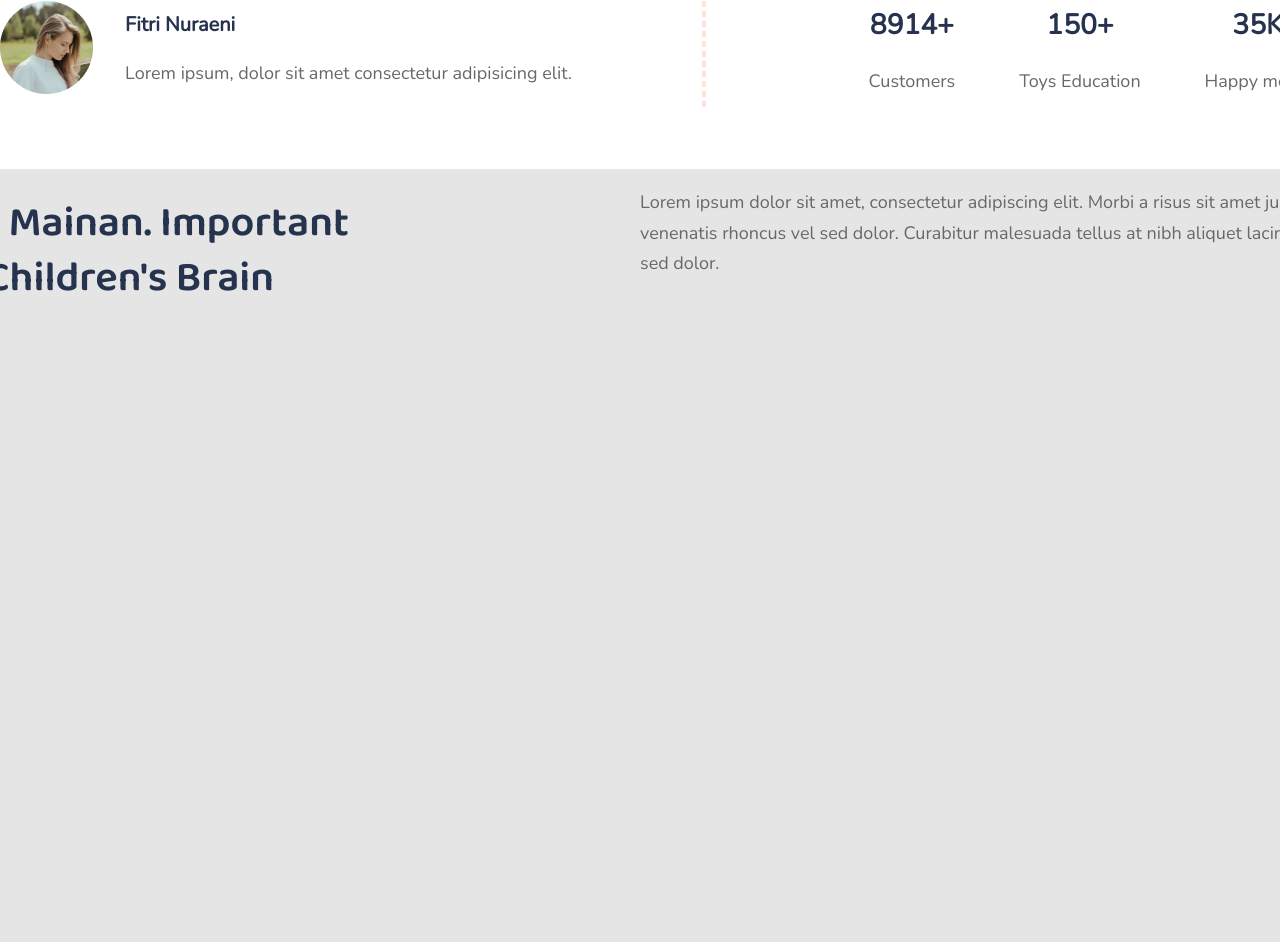
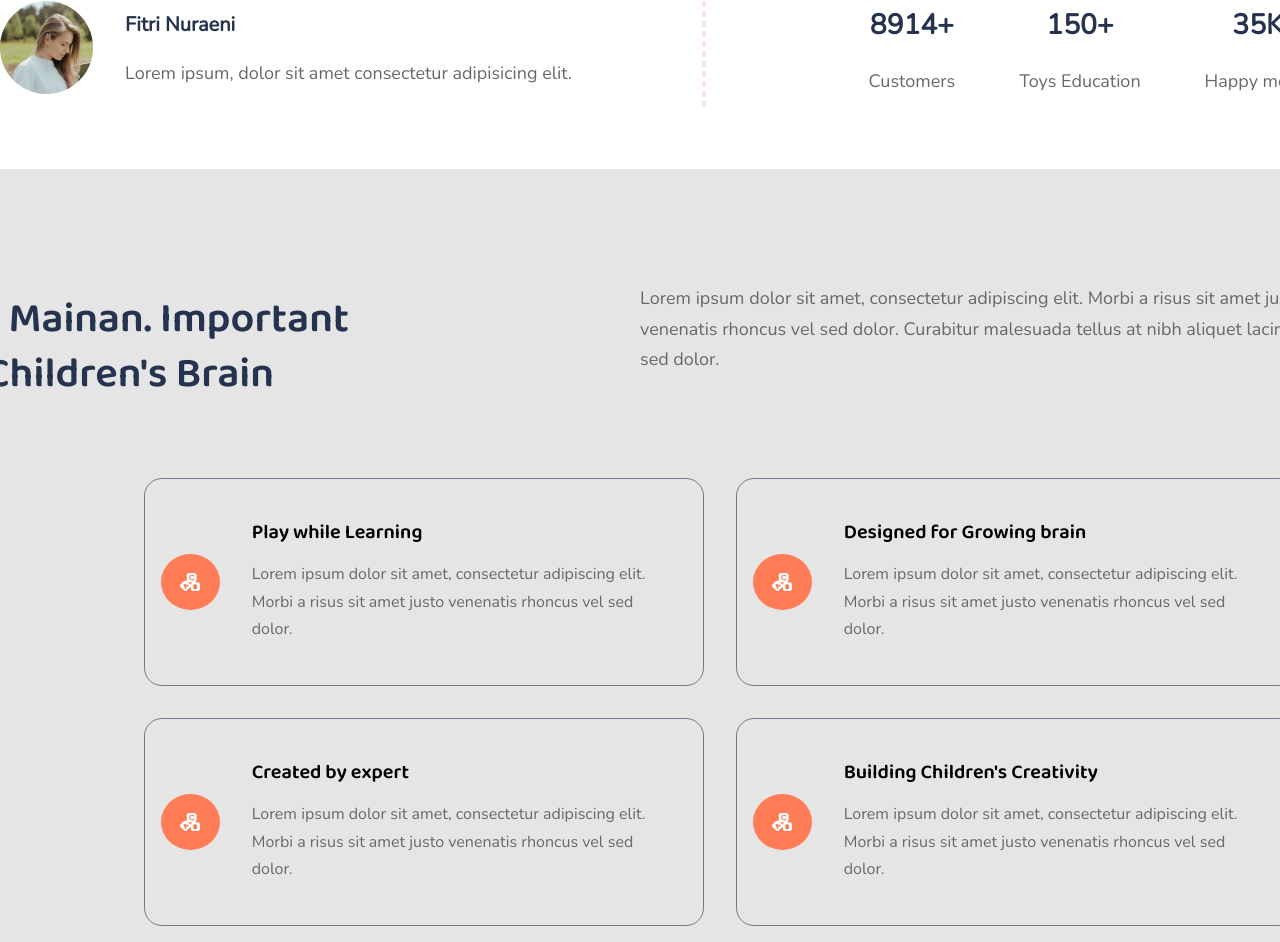
Before and after one commit to volodymyrGoloida/mainan, a React (Create React App) app: page / in a window 1280 px wide. Shown: the part 887-1829 px from the top of the page. Before the commit the page ends 1253 px from the top, so only its background shows below. Built offline with nearby package versions, Linux system fonts and the light colour scheme.

Commit message:
+posibilitiesadaptive  v1.0

```diff
--- a/src/App.js
+++ b/src/App.js
@@ -1,6 +1,7 @@
 import Feature from "./Components/Feature/Feature";
 import Header from "./Components/Header/Header";
 import Navbar from "./Components/Navbar/Navbar";
+import { Posibilities } from "./Components/Posibilities/Posibilities";
 
 function App() {
   return (
@@ -8,6 +9,7 @@ function App() {
       <Navbar />
       <Header />
       <Feature />
+      <Posibilities />
     </>
   );
 }
--- a/src/Components/Feature/Feature.module.scss
+++ b/src/Components/Feature/Feature.module.scss
@@ -79,6 +79,7 @@
     flex-direction: row;
     width: 90rem;
     justify-content: space-between;
+    margin-top: 6rem;
     h1 {
       font-family: "Baloo 2";
       font-style: normal;
--- a/src/Components/Header/Header.module.scss
+++ b/src/Components/Header/Header.module.scss
@@ -104,7 +104,8 @@
     z-index: 2;
   }
 }
-@media (max-width: 1024px) {
+$breakpoint: 1024px;
+@media (max-width: #{$breakpoint}) {
   .header {
     margin-top: 5rem;
     display: flex;
--- /dev/null
+++ b/src/Components/Posibilities/Posibilities.jsx
@@ -0,0 +1,21 @@
+import React from "react";
+import styles from "./Posibilities.module.scss";
+import { possibilities } from "../config";
+import aplhabetIMG from "../../Images/Alphabet.svg";
+export const Posibilities = () => (
+  <div className={styles.sectionPosibiilities}>
+    {possibilities.map((el, index) => {
+      return (
+        <div className={styles.containerPosibilities} key={index}>
+          <div className={styles.circle}>
+            <img src={aplhabetIMG} />
+          </div>
+          <div className={styles.containerPosibilitiesText}>
+            <h1>{el.title}</h1>
+            <p>{el.text}</p>
+          </div>
+        </div>
+      );
+    })}
+  </div>
+);
--- /dev/null
+++ b/src/Components/Posibilities/Posibilities.module.scss
@@ -0,0 +1,76 @@
+.sectionPosibiilities {
+  display: flex;
+  flex-direction: row;
+  align-items: center;
+  justify-content: center;
+  width: 90rem;
+  flex-wrap: wrap;
+  margin: 0 auto;
+
+  $breakpoint: 1024px;
+  @media (max-width : #{$breakpoint}) {
+    flex-direction: column;
+    width: 100%;
+  }
+  .containerPosibilities {
+    display: flex;
+    flex-direction: row;
+    align-items: center;
+    width: 35rem;
+    height: 13rem;
+    margin: 1rem;
+    padding: 1rem;
+    transition-duration: 1s;
+    .containerPosibilitiesText {
+      margin: 2rem;
+      h1 {
+        font-family: "Baloo 2";
+        font-style: normal;
+        font-weight: bold;
+        font-size: 20px;
+        line-height: 130%;
+        /* identical to box height, or 26px */
+      }
+      p {
+        font-family: "Nunito";
+        font-style: normal;
+        font-weight: normal;
+        font-size: 16px;
+        line-height: 170%;
+        /* or 27px */
+
+        color: #686868;
+      }
+    }
+    .circle {
+      width: 7.5rem;
+      height: 3.5rem;
+      border-radius: 100%;
+      background: #ff7d56;
+      display: flex;
+      flex-direction: column;
+      justify-content: center;
+      align-items: center;
+      @media (max-width:#{$breakpoint}) {
+        height: 6rem;
+        margin-top: 2rem;
+      }
+    }
+
+    border-radius: 18px;
+    &:hover {
+      background-color: rgb(255, 255, 255);
+      border: 1px solid rgb(255, 255, 255);
+    }
+    @media (max-width : #{$breakpoint}) {
+      flex-direction: column;
+      height: 100%;
+      width: 100%;
+      margin: 0 auto;
+      padding: 0;
+    }
+
+    border: 1px solid rgba(37, 51, 78, 0.6);
+    box-sizing: border-box;
+  }
+}
--- a/src/Components/config.js
+++ b/src/Components/config.js
@@ -20,5 +20,30 @@ const featureStatistic = [
     description: "Happy mommy"
   }
 ];
-const possibilities = [{}];
-export { navbarItems, featureStatistic };
+const possibilities = [
+  {
+    img: "",
+    class: "orng",
+    title: "Play while Learning",
+    text: "Lorem ipsum dolor sit amet, consectetur adipiscing elit. Morbi a risus sit amet justo venenatis rhoncus vel sed dolor. "
+  },
+  {
+    img: "",
+    class: "grn",
+    title: "Designed for Growing brain",
+    text: "Lorem ipsum dolor sit amet, consectetur adipiscing elit. Morbi a risus sit amet justo venenatis rhoncus vel sed dolor. "
+  },
+  {
+    img: "",
+    class: "bl",
+    title: "Created by expert",
+    text: "Lorem ipsum dolor sit amet, consectetur adipiscing elit. Morbi a risus sit amet justo venenatis rhoncus vel sed dolor. "
+  },
+  {
+    img: "",
+    class: "ylw",
+    title: "Building Children's Creativity",
+    text: "Lorem ipsum dolor sit amet, consectetur adipiscing elit. Morbi a risus sit amet justo venenatis rhoncus vel sed dolor. "
+  }
+];
+export { navbarItems, featureStatistic, possibilities };
```
Also changed, not shown: src/Components/UIstyles/stylesUI.module.scss (added).
